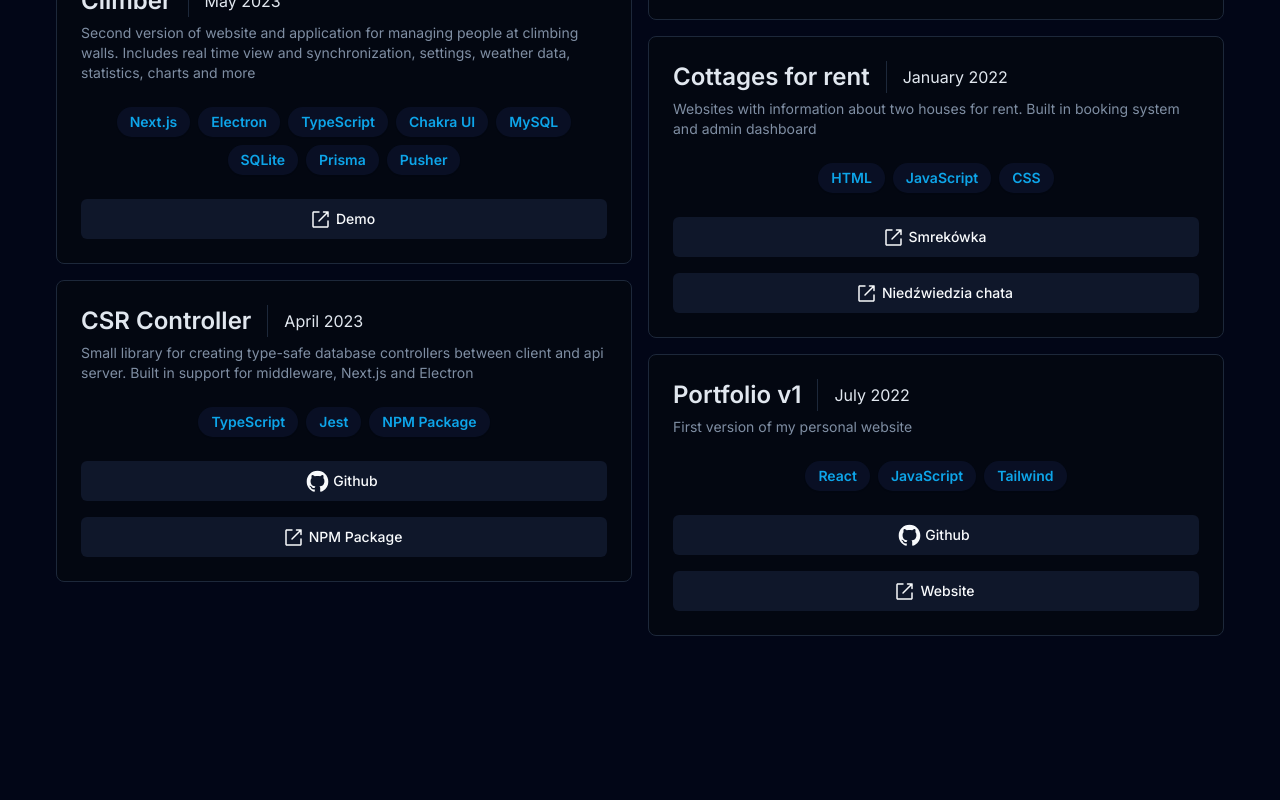
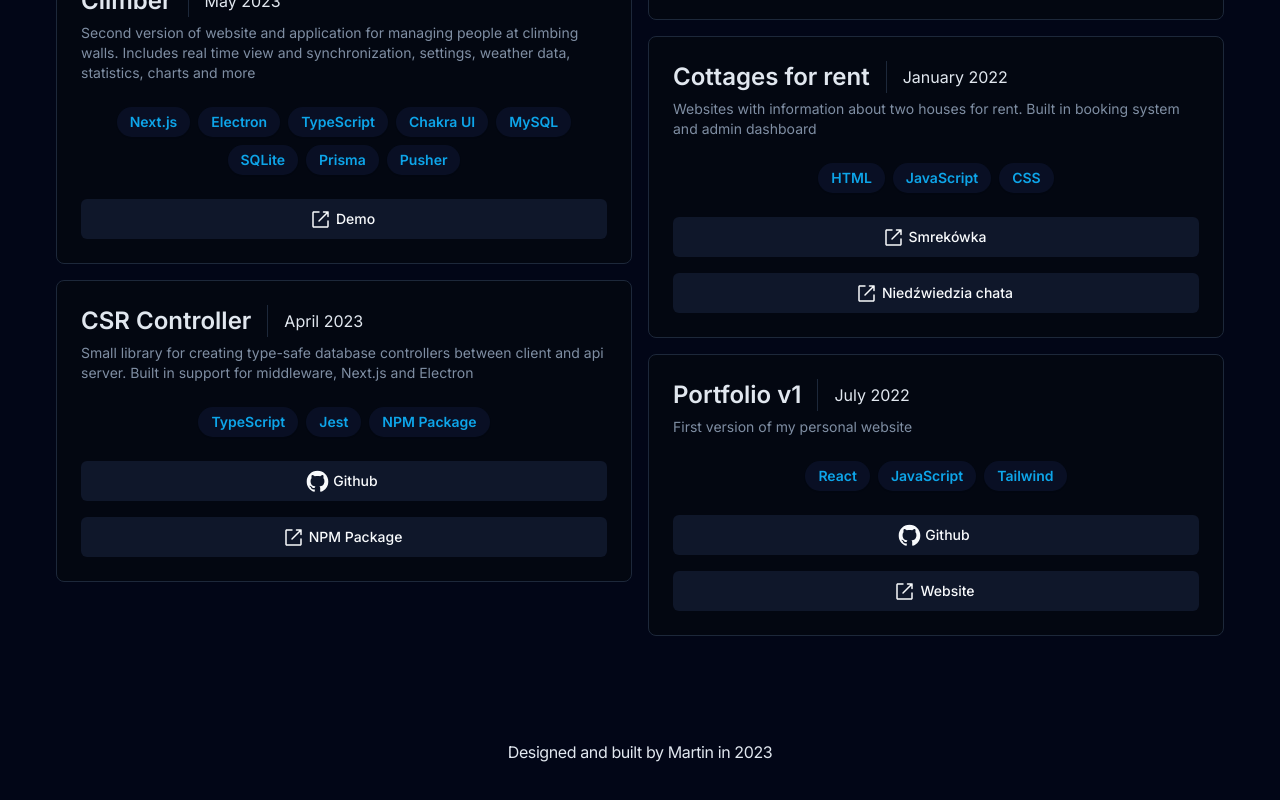
Before and after one commit to martiinii/portfolio-v2, a Next.js app: page / in a window 1280 px wide. Shown: the part 1178-1978 px from the top of the page. Before the commit the page ends 1838 px from the top, so only its background shows below. Built offline with nearby package versions, Linux system fonts and the light colour scheme.

Commit message:
Added footer

```diff
--- a/app/page.tsx
+++ b/app/page.tsx
@@ -1,3 +1,4 @@
+import { Footer } from '@/components/footer'
 import { Hero } from '@/components/hero'
 import { MyProjects } from '@/components/projectsList'
 
@@ -6,6 +7,7 @@ export default function Home() {
         <>
             <Hero />
             <MyProjects />
+            <Footer />
         </>
     )
 }
--- /dev/null
+++ b/components/footer/index.tsx
@@ -0,0 +1,7 @@
+export const Footer = () => {
+    return (
+        <footer className="text-center mx-5 mt-20 mb-10 tracking-tight">
+            <span>Designed and built by Martin in 2023</span>
+        </footer>
+    )
+}
```
